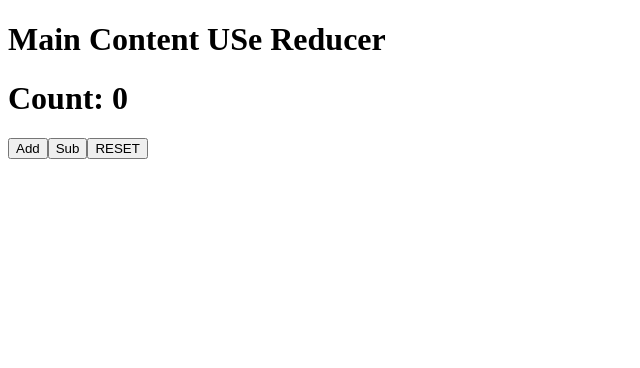
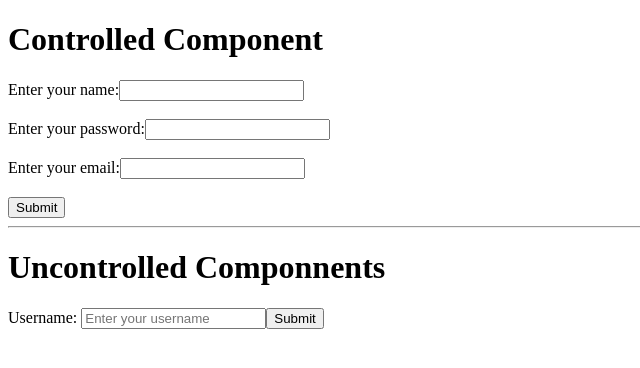
Before and after one commit to mansinghbhagaur/reactjs12-30pmbatch, a React (Vite) app: page / in a window 1280 px wide. Shown: the top 368 px of the page, without its empty margins (0-640 px from the left). Built offline with nearby package versions, Linux system fonts and the light colour scheme.

Commit message:
controlled or uncontrolled

```diff
--- a/src/App.jsx
+++ b/src/App.jsx
@@ -14,6 +14,8 @@ import UseCallback from "./hooks/UseCallback";
 import UseRef from "./hooks/UseRef";
 import UseLayoutEffect from "./hooks/UseLayoutEffect";
 import ReducerUse from "./hooks/ReducerUse.jsx";
+import ControlledCom from "./form/ControlledCom";
+import UncontrolledCom from "./form/UncontrolledCom.jsx";
 
 
 function App() {
@@ -53,7 +55,10 @@ function App() {
       {/* <UseLayoutEffect /> */}
 
       {/* main content show and use dispatch */}
-      <ReducerUse />
+      {/* <ReducerUse /> */}
+
+      <ControlledCom />
+      <UncontrolledCom />
 
     </>
   );
--- /dev/null
+++ b/src/form/ControlledCom.jsx
@@ -0,0 +1,87 @@
+// fisrt step
+
+// import React, { useState } from 'react'
+
+// const ControlledCom = () => {
+//       const [name, setName] = useState('');
+//       const handleSubmit = (e) => {
+//             e.preventDefault();
+//             console.log(name)
+//       }
+
+//       return (
+//             <div>
+//                   <h1>Controlled Component</h1>
+//                   <form onSubmit={handleSubmit}>
+//                         <label>Enter your name:</label>
+//                         <input type="text" value={name} onChange={(e) => setName(e.target.value)} />
+//                         <button type='submit'>Submit</button>
+//                   </form>
+//             </div>
+//       )
+// }
+
+// export default ControlledCom
+
+// second step
+import React, { useState } from 'react'
+
+const ControlledCom = () => {
+      const initialValue = {
+            name: '',
+            password: '',
+            email: ''
+      };
+
+      const [formData, setFormData] = useState(initialValue);
+
+      // onChange function is called whenever the user types something in the input field
+      const handleChange = (e) => {
+            // const value = e.target.value;
+            // const name = e.target.name;
+
+            // short code
+            const { name, value } = e.target;
+
+            setFormData((prev) => ({ ...prev, [name]: value }));
+      }
+
+      const handleSubmit = (e) => {
+            e.preventDefault();
+            console.log(formData.name)
+            console.log(formData.password)
+            console.log(formData.email)
+            setFormData(initialValue)
+      }
+
+      return (
+            <div>
+                  <h1>Controlled Component</h1>
+                  {/* <form onSubmit={handleSubmit}>
+                        <label>Enter your name:</label>
+                        <input type="text" value={formData.name || ""} onChange={(e) => setFormData({ ...formData, name: e.target.value })} /><br /><br />
+                        <label>Enter your password:</label>
+
+                        <input type="password" value={formData.password} onChange={(e) => setFormData({ ...formData, password: e.target.value })} />
+                        <br /><br />
+                        <button type='submit'>Submit</button>
+                  </form> */}
+
+                  <form onSubmit={handleSubmit}>
+                        <label>Enter your name:</label>
+                        <input type="text" value={formData.name} name='name' onChange={(e) => handleChange(e)} /><br /><br />
+                        <label>Enter your password:</label>
+
+                        <input type="password" value={formData.password} name='password' onChange={(e) => handleChange(e)} />
+                        <br /><br />
+                        <label>Enter your email:</label>
+                        <input type="email" value={formData.email} name='email' onChange={(e) => handleChange(e)} />
+                        <br /><br />
+                        <button type='submit'>Submit</button>
+                  </form>
+                  <hr />
+            </div>
+      )
+}
+
+export default ControlledCom
--- /dev/null
+++ b/src/form/UncontrolledCom.jsx
@@ -0,0 +1,23 @@
+import React, { useRef } from 'react'
+
+const UncontrolledCom = () => {
+      const inputRef = useRef(null);
+
+      const handlSubmit = (e) => {
+            e.preventDefault();
+            console.log(inputRef.current.name)
+      }
+
+      return (
+            <div>
+                  <h1>Uncontrolled Componnents</h1>
+                  <form onSubmit={handlSubmit}>
+                        <label htmlFor="username">Username: </label>
+                        <input type="text" id="username" name="username" placeholder="Enter your username" ref={inputRef} />
+                        <button type='submit'>Submit</button>
+                  </form>
+            </div>
+      )
+}
+
+export default UncontrolledCom
```
Also changed, not shown: src/hooks/UseReducer.jsx (line endings or trailing spaces).
